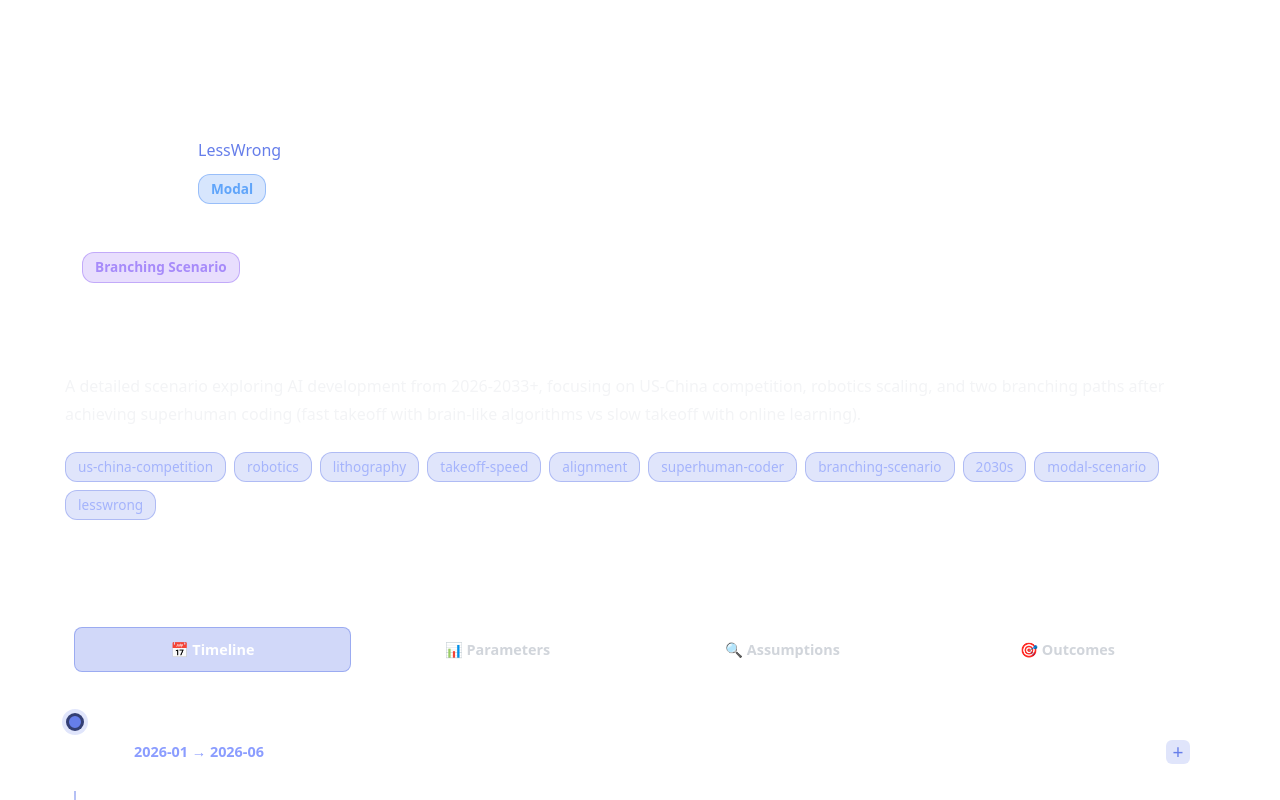
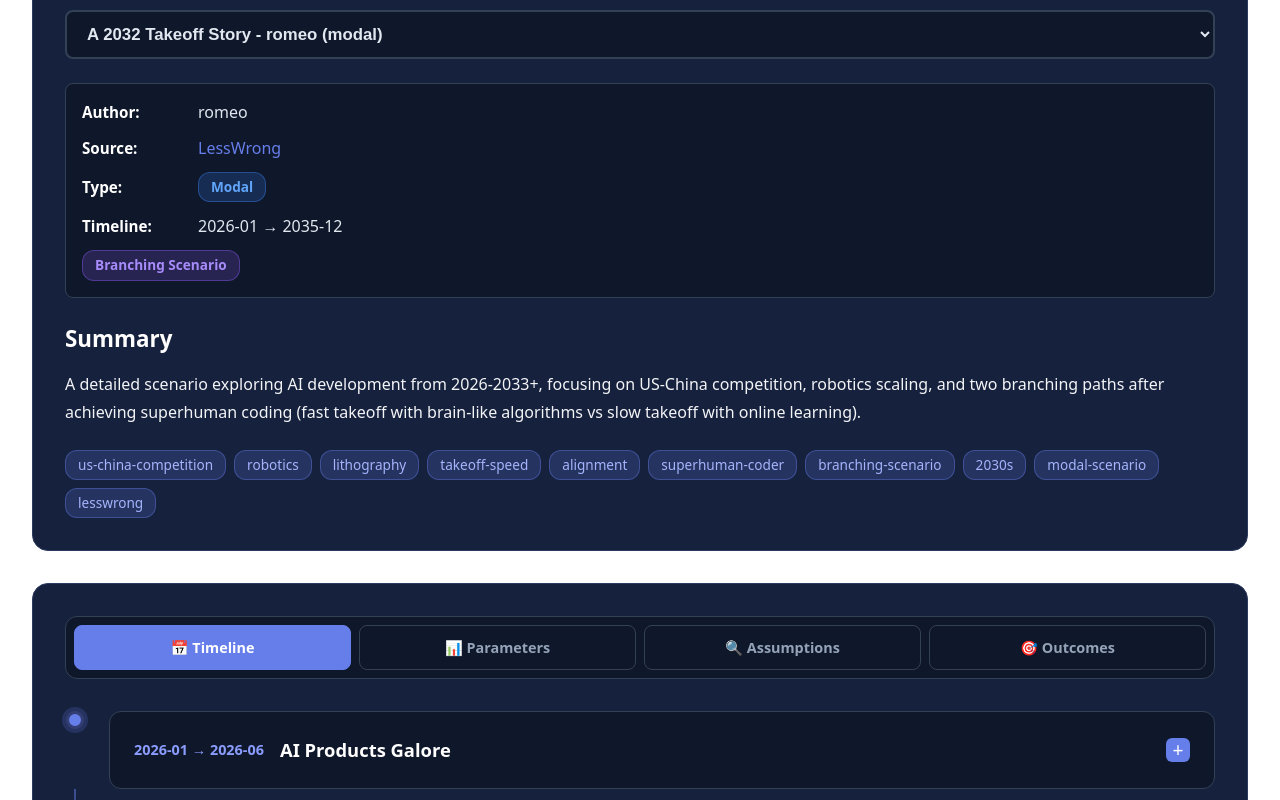
Before and after one commit to manugomez95/ProjectForesight, a React (Vite) app: page / in a window 1280 px wide. Shown: the part 380-1180 px from the top of the page. Built offline with nearby package versions, Linux system fonts and the light colour scheme.

Commit message:
Fix theme: replace light/transparent backgrounds with solid dark colors

```diff
--- a/src/App.css
+++ b/src/App.css
@@ -36,22 +36,21 @@
 }
 
 .metric-card {
-  background: rgba(255, 255, 255, 0.05);
-  border: 2px solid rgba(255, 255, 255, 0.1);
+  background: #0f172a;
+  border: 2px solid #334155;
   border-radius: 12px;
   padding: 1.5rem;
   cursor: pointer;
   transition: all 0.3s ease;
-  backdrop-filter: blur(10px);
 }
 
 .metric-card:hover {
-  background: rgba(255, 255, 255, 0.08);
-  border-color: rgba(255, 255, 255, 0.3);
+  background: #1e293b;
+  border-color: #475569;
 }
 
 .metric-card.active {
-  background: rgba(255, 255, 255, 0.1);
+  background: #1e293b;
   box-shadow: 0 8px 32px rgba(0, 0, 0, 0.3);
 }
 
@@ -82,11 +81,10 @@
 }
 
 .chart-section {
-  background: rgba(255, 255, 255, 0.05);
-  border: 1px solid rgba(255, 255, 255, 0.1);
+  background: #0f172a;
+  border: 1px solid #334155;
   border-radius: 16px;
   padding: 2rem;
-  backdrop-filter: blur(10px);
 }
 
 .chart-container h2 {
@@ -103,11 +101,10 @@
 }
 
 .scenario-selector {
-  background: rgba(255, 255, 255, 0.08);
-  border: 1px solid rgba(255, 255, 255, 0.2);
+  background: #16213e;
+  border: 1px solid #2d3a5f;
   border-radius: 16px;
   padding: 2rem;
-  backdrop-filter: blur(10px);
 }
 
 .selector-header {
@@ -122,7 +119,7 @@
 }
 
 .selector-header .subtitle {
-  color: #fff;
+  color: #cbd5e1;
   font-size: 1rem;
 }
 
@@ -141,10 +138,10 @@
 .scenario-select {
   width: 100%;
   padding: 0.75rem 1rem;
-  background: rgba(255, 255, 255, 0.2);
-  border: 3px solid rgba(255, 255, 255, 0.4);
+  background: #0f172a;
+  border: 2px solid #334155;
   border-radius: 8px;
-  color: #fff;
+  color: #e2e8f0;
   font-size: 1.05rem;
   font-weight: 600;
   cursor: pointer;
@@ -152,15 +149,15 @@
 }
 
 .scenario-select option {
-  background: #0f0f1a;
-  color: #fff;
+  background: #0f172a;
+  color: #e2e8f0;
   font-weight: 500;
   padding: 0.5rem;
 }
 
 .scenario-select:hover {
-  background: rgba(255, 255, 255, 0.25);
-  border-color: rgba(255, 255, 255, 0.5);
+  background: #1e293b;
+  border-color: #475569;
 }
 
 .scenario-info {
@@ -168,8 +165,8 @@
   gap: 0.75rem;
   margin-bottom: 1.5rem;
   padding: 1rem;
-  background: rgba(255, 255, 255, 0.08);
-  border: 1px solid rgba(255, 255, 255, 0.15);
+  background: #0f172a;
+  border: 1px solid #334155;
   border-radius: 8px;
 }
 
@@ -187,7 +184,7 @@
 }
 
 .info-row .value {
-  color: #fff;
+  color: #e2e8f0;
 }
 
 .info-row a {
@@ -272,11 +269,10 @@
 }
 
 .scenario-viewer {
-  background: rgba(255, 255, 255, 0.08);
-  border: 1px solid rgba(255, 255, 255, 0.2);
+  background: #16213e;
+  border: 1px solid #2d3a5f;
   border-radius: 16px;
   padding: 2rem;
-  backdrop-filter: blur(10px);
 }
 
 .view-mode-selector {
@@ -284,8 +280,8 @@
   gap: 0.5rem;
   margin-bottom: 2rem;
   padding: 0.5rem;
-  background: rgba(255, 255, 255, 0.08);
-  border: 1px solid rgba(255, 255, 255, 0.15);
+  background: #0f172a;
+  border: 1px solid #334155;
   border-radius: 12px;
   overflow-x: auto;
 }
@@ -295,9 +291,9 @@
   min-width: 120px;
   padding: 0.75rem 1rem;
   background: transparent;
-  border: 1px solid rgba(255, 255, 255, 0.2);
+  border: 1px solid #334155;
   border-radius: 8px;
-  color: #d1d5db;
+  color: #94a3b8;
   font-size: 0.9rem;
   font-weight: 600;
   cursor: pointer;
@@ -306,13 +302,13 @@
 }
 
 .view-mode-button:hover {
-  background: rgba(255, 255, 255, 0.05);
-  color: #fff;
+  background: #1e293b;
+  color: #e2e8f0;
 }
 
 .view-mode-button.active {
-  background: rgba(102, 126, 234, 0.3);
-  border-color: rgba(102, 126, 234, 0.5);
+  background: #667eea;
+  border-color: #667eea;
   color: #fff;
 }
 
@@ -373,8 +369,8 @@
 
 .period-card {
   flex: 1;
-  background: rgba(255, 255, 255, 0.1);
-  border: 1px solid rgba(255, 255, 255, 0.2);
+  background: #0f172a;
+  border: 1px solid #334155;
   border-radius: 12px;
   padding: 1.5rem;
   cursor: pointer;
@@ -382,8 +378,8 @@
 }
 
 .period-card:hover {
-  background: rgba(255, 255, 255, 0.15);
-  border-color: rgba(255, 255, 255, 0.3);
+  background: #1e293b;
+  border-color: #475569;
   transform: translateX(4px);
 }
 
@@ -414,16 +410,16 @@
   display: flex;
   align-items: center;
   justify-content: center;
-  background: rgba(102, 126, 234, 0.2);
+  background: #667eea;
   border-radius: 6px;
   font-size: 1.2rem;
-  color: #667eea;
+  color: #fff;
 }
 
 .period-content {
   margin-top: 1rem;
   padding-top: 1rem;
-  border-top: 1px solid rgba(255, 255, 255, 0.1);
+  border-top: 1px solid #334155;
 }
 
 .period-narrative {
@@ -480,8 +476,8 @@
 
 .metric-item {
   padding: 0.5rem;
-  background: rgba(255, 255, 255, 0.08);
-  border: 1px solid rgba(255, 255, 255, 0.15);
+  background: #1e293b;
+  border: 1px solid #334155;
   border-radius: 6px;
   font-size: 0.9rem;
 }
@@ -611,8 +607,8 @@
 
 .path-button {
   padding: 1rem;
-  background: rgba(255, 255, 255, 0.1);
-  border: 2px solid rgba(255, 255, 255, 0.2);
+  background: #0f172a;
+  border: 2px solid #334155;
   border-radius: 12px;
   cursor: pointer;
   transition: all 0.3s ease;
@@ -620,13 +616,13 @@
 }
 
 .path-button:hover {
-  background: rgba(255, 255, 255, 0.15);
-  border-color: rgba(255, 255, 255, 0.3);
+  background: #1e293b;
+  border-color: #475569;
 }
 
 .path-button.active {
-  background: rgba(139, 92, 246, 0.2);
-  border-color: rgba(139, 92, 246, 0.5);
+  background: #6d28d9;
+  border-color: #8b5cf6;
 }
 
 .path-name {
@@ -642,8 +638,8 @@
 
 .path-content {
   padding: 2rem;
-  background: rgba(255, 255, 255, 0.08);
-  border: 1px solid rgba(255, 255, 255, 0.15);
+  background: #0f172a;
+  border: 1px solid #334155;
   border-radius: 12px;
 }
 
@@ -692,8 +688,8 @@
 }
 
 .parameter-chart {
-  background: rgba(255, 255, 255, 0.1);
-  border: 1px solid rgba(255, 255, 255, 0.2);
+  background: #0f172a;
+  border: 1px solid #334155;
   border-radius: 12px;
   padding: 1.5rem;
 }
@@ -726,8 +722,8 @@
 }
 
 .assumption-card {
-  background: rgba(255, 255, 255, 0.1);
-  border: 1px solid rgba(255, 255, 255, 0.2);
+  background: #0f172a;
+  border: 1px solid #334155;
   border-radius: 12px;
   padding: 1.5rem;
 }
@@ -834,8 +830,8 @@
 }
 
 .outcome-card {
-  background: rgba(255, 255, 255, 0.1);
-  border: 1px solid rgba(255, 255, 255, 0.2);
+  background: #0f172a;
+  border: 1px solid #334155;
   border-radius: 12px;
   padding: 1.5rem;
 }
@@ -853,8 +849,8 @@
   gap: 1rem;
   margin-bottom: 1.5rem;
   padding: 1rem;
-  background: rgba(255, 255, 255, 0.08);
-  border: 1px solid rgba(255, 255, 255, 0.15);
+  background: #1e293b;
+  border: 1px solid #334155;
   border-radius: 8px;
 }
 
```
